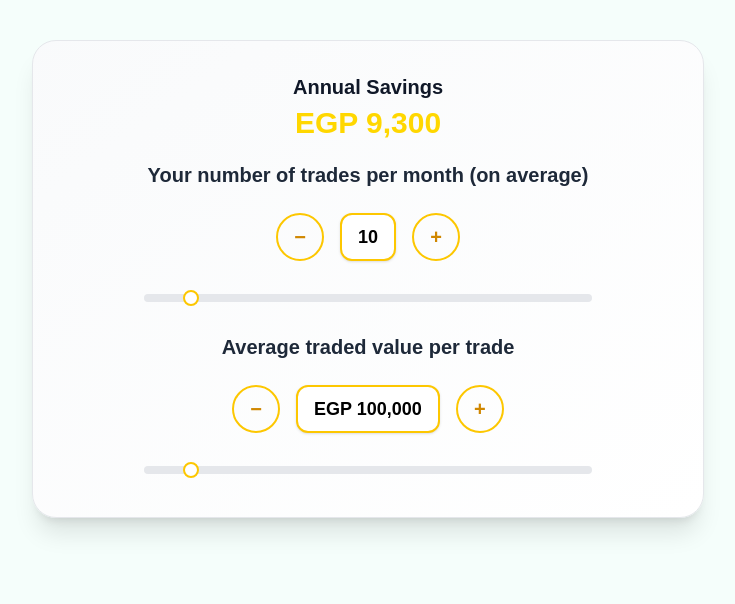
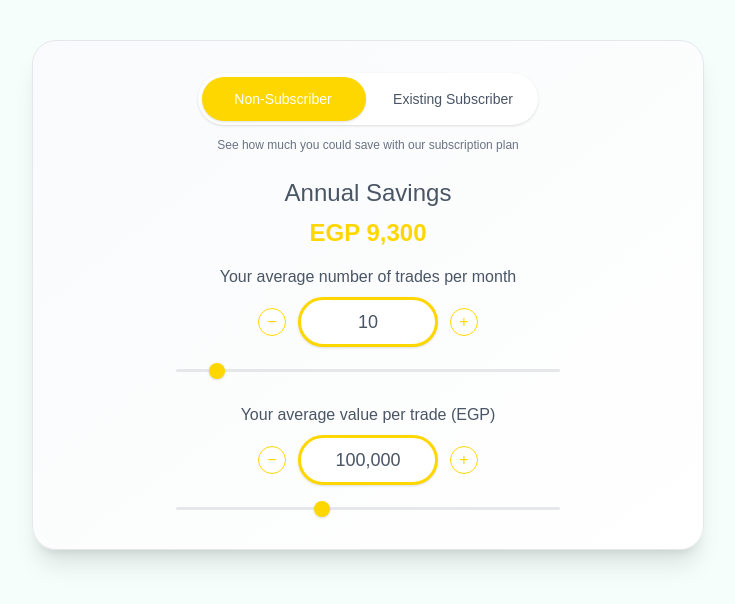
Before and after one commit to hishamjazzar/savings-widget-landing, a Next.js app: page / in a window 1280 px wide. Shown: the top 604 px of the page, without its empty margins (272-1007 px from the left). Built offline with nearby package versions, Linux system fonts and the light colour scheme.

Commit message:
added oldsub logic and toggle

```diff
--- a/app/components/SavingsCalculator.tsx
+++ b/app/components/SavingsCalculator.tsx
@@ -1,55 +1,141 @@
 'use client';
 import { useState, useEffect } from 'react';
+
+type SubscriptionType = 'none' | 'old';
+
 export default function SavingsWidget() {
   const [trades, setTrades] = useState(10); // monthly trades
   const [avgTradeValue, setAvgTradeValue] = useState(100000); // value per trade
   const [savings, setSavings] = useState<number | null>(null);
+  const [subscriptionType, setSubscriptionType] = useState<SubscriptionType>('none');
+
   const yearlyMultiplier = 12;
   const feeRate = 0.001;
   const monthlySubFee = 245;
+  const oldMonthlySubFee = 125;
+
   useEffect(() => {
     const totalMonthlyTradeValue = avgTradeValue * trades;
+
+    // Standard cost (non-subscriber)
     const standardCommission = totalMonthlyTradeValue * yearlyMultiplier * feeRate;
-    const flatTradeFees = trades * 2 * yearlyMultiplier; // EGP 2 per trade
+    const flatTradeFees = trades * 2 * yearlyMultiplier;
     const standardCost = standardCommission + flatTradeFees;
-    const subscriptionCost = monthlySubFee * yearlyMultiplier;
-    const userSavings = Math.max(0, Math.round(standardCost - subscriptionCost));
+
+    // Old subscription cost
+    const oldSubscriptionFeeAnnual = oldMonthlySubFee * yearlyMultiplier;
+    const oldSubscriberCommission = totalMonthlyTradeValue * yearlyMultiplier * feeRate;
+    const oldSubscriberFlatFees = trades * 2 * yearlyMultiplier;
+    const oldSubscriberCost = oldSubscriptionFeeAnnual + oldSubscriberCommission + oldSubscriberFlatFees;
+
+    // New subscription cost
+    const newSubscriptionFeeAnnual = monthlySubFee * yearlyMultiplier;
+    let newSubscriberCost = newSubscriptionFeeAnnual;
+
+    if (trades > 50) {
+      const paidTrades = trades - 50;
+      const paidTradeValue = avgTradeValue * paidTrades;
+
+      const extraCommission = paidTradeValue * yearlyMultiplier * feeRate;
+      const extraFlatFees = paidTrades * 2 * yearlyMultiplier;
+
+      newSubscriberCost += extraCommission + extraFlatFees;
+    }
+
+    // Calculate relevant savings based on subscription type
+    const userSavings = Math.max(0, Math.round(
+      subscriptionType === 'old'
+        ? oldSubscriberCost - newSubscriberCost
+        : standardCost - newSubscriberCost
+    ));
+
     setSavings(userSavings);
-  }, [trades, avgTradeValue]);
-  const buttonClass =
-    'h-12 w-12 rounded-full border-2 border-yellow-400 text-yellow-600 hover:bg-yellow-50 hover:border-yellow-500 transition-all duration-200 flex items-center justify-center font-bold text-xl';
-  const valueBox =
-    'text-black text-lg font-semibold border-2 border-yellow-400 rounded-xl flex items-center justify-center bg-white shadow-sm px-4 py-2';
+  }, [trades, avgTradeValue, subscriptionType]);
+
+  const buttonClass = `
+    h-7 w-7 rounded-full border border-[#FFD700] text-[#FFD700]
+    hover:bg-yellow-50 transition-all duration-200
+    flex items-center justify-center font-medium text-base bg-white
+  `;
+  const valueBox = `
+    text-gray-600 text-lg font-medium border-[3px] border-[#FFD700]
+    rounded-full flex items-center justify-center bg-white
+    shadow-sm px-6 py-2 min-w-[140px]
+  `;
   const sliderClass =
-    'w-full appearance-none h-2 bg-gray-200 rounded outline-none cursor-pointer';
-  const thumbClass =
-    '[&::-webkit-slider-thumb]:appearance-none [&::-webkit-slider-thumb]:h-4 [&::-webkit-slider-thumb]:w-4 [&::-webkit-slider-thumb]:rounded-full [&::-webkit-slider-thumb]:bg-white [&::-webkit-slider-thumb]:border-2 [&::-webkit-slider-thumb]:border-yellow-400';
+    'w-full appearance-none h-[3px] bg-gray-200 rounded outline-none cursor-pointer';
+  const thumbClass = `
+    [&::-webkit-slider-thumb]:appearance-none [&::-webkit-slider-thumb]:h-4
+    [&::-webkit-slider-thumb]:w-4 [&::-webkit-slider-thumb]:rounded-full
+    [&::-webkit-slider-thumb]:bg-[#FFD700] [&::-webkit-slider-thumb]:border-0
+    [&::-webkit-slider-thumb]:cursor-pointer [&::-webkit-slider-thumb]:shadow-sm
+  `;
+  const toggleClass = `
+    relative inline-flex items-center gap-2 bg-white rounded-full p-1 w-[340px] h-[52px] shadow-sm
+    transition-colors duration-200 ease-in-out cursor-pointer
+  `;
+  const toggleButtonClass = `
+    absolute ${subscriptionType === 'old' ? 'right-1' : 'left-1'}
+    inline-block h-[44px] w-[164px] transform rounded-full bg-[#FFD700] shadow-sm
+    transition duration-200 ease-in-out
+  `;
+  const toggleTextClass = `
+    z-10 w-[164px] text-center text-sm transition-colors duration-200
+  `;
+
   return (
     <div className="w-full max-w-2xl mx-auto mt-10">
-      <div className="bg-gradient-to-br from-gray-50 to-white rounded-3xl border border-gray-200 shadow-xl p-8 space-y-8">
+      <div className="bg-gradient-to-br from-gray-50 to-white rounded-3xl border border-gray-200 shadow-xl p-8">
+        {/* Subscription Toggle */}
+        <div className="flex flex-col items-center gap-3 mb-6">
+          <button
+            onClick={() => setSubscriptionType(subscriptionType === 'none' ? 'old' : 'none')}
+            className={toggleClass}
+            role="switch"
+            aria-checked={subscriptionType === 'old'}
+          >
+            <span className={toggleButtonClass} />
+            <span className={`${toggleTextClass} ${subscriptionType === 'none' ? 'text-white' : 'text-gray-600'}`}>
+              Non-Subscriber
+            </span>
+            <span className={`${toggleTextClass} ${subscriptionType === 'old' ? 'text-white' : 'text-gray-600'}`}>
+              Existing Subscriber
+            </span>
+          </button>
+          <p className="text-gray-500 text-center text-xs font-normal max-w-sm">
+            {subscriptionType === 'none'
+              ? "See how much you could save with our subscription plan"
+              : "Compare your current plan (125 EGP/month) with our new pricing"}
+          </p>
+        </div>
+
         {savings !== null && (
-          <div className="text-center space-y-1 mb-5">
-            <div className="text-xl font-bold text-gray-900" style={{ fontFamily: 'DM Sans, sans-serif' }}>
+          <div className="text-center mb-4">
+            <div className="text-2xl font-medium text-gray-600 mb-2" style={{ fontFamily: 'DM Sans, sans-serif' }}>
               Annual Savings
             </div>
-            <div className="flex justify-center items-end gap-1">
-              <span className="text-3xl font-bold text-[#FFD700]" style={{ fontFamily: 'DM Sans, sans-serif' }}>
+            <div className="flex justify-center items-end">
+              <span className="text-2xl font-bold text-[#FFD700]" style={{ fontFamily: 'DM Sans, sans-serif' }}>
                 EGP {savings.toLocaleString()}
               </span>
             </div>
           </div>
         )}
-        <div className="flex flex-col items-center space-y-10">
+
+        <div className="flex flex-col items-center space-y-6">
           {/* Trades per month */}
-          <div className="space-y-6 w-full max-w-md mb-6">
-            <h3 className="text-xl font-semibold text-gray-800 text-center" style={{ fontFamily: 'DM Sans, sans-serif' }}>
-              Your number of trades per month (on average)
+          <div className="space-y-3 w-full max-w-md">
+            <h3 className="text-base font-medium text-gray-600 text-center mb-2" style={{ fontFamily: 'DM Sans, sans-serif' }}>
+              Your average number of trades per month
             </h3>
-            <div className="flex items-center justify-center gap-4">
+            <div className="flex items-center justify-center gap-3 mb-2">
               <button className={buttonClass} onClick={() => setTrades(t => Math.max(1, t - 1))}>−</button>
-              <div className={valueBox}>{trades}</div>
+              <div className={valueBox}>
+                {trades}
+              </div>
               <button className={buttonClass} onClick={() => setTrades(t => Math.min(100, t + 1))}>+</button>
             </div>
+            <div className="px-8">
               <input
                 type="range"
                 min="1"
@@ -61,20 +147,25 @@ export default function SavingsWidget() {
                 style={{ accentColor: '#FFD700' }}
               />
             </div>
+          </div>
+
           {/* Average trade value */}
-          <div className="space-y-6 w-full max-w-md mb-1">
-            <h3 className="text-xl font-semibold text-gray-800 text-center" style={{ fontFamily: 'DM Sans, sans-serif' }}>
-              Average traded value per trade
+          <div className="space-y-3 w-full max-w-md">
+            <h3 className="text-base font-medium text-gray-600 text-center mb-2" style={{ fontFamily: 'DM Sans, sans-serif' }}>
+              Your average value per trade (EGP)
             </h3>
-            <div className="flex items-center justify-center gap-4">
+            <div className="flex items-center justify-center gap-3 mb-2">
               <button className={buttonClass} onClick={() => setAvgTradeValue(v => Math.max(10000, v - 10000))}>−</button>
-              <div className={valueBox}>EGP {avgTradeValue.toLocaleString()}</div>
-              <button className={buttonClass} onClick={() => setAvgTradeValue(v => Math.min(1000000, v + 10000))}>+</button>
+              <div className={valueBox}>
+                {avgTradeValue.toLocaleString()}
               </div>
+              <button className={buttonClass} onClick={() => setAvgTradeValue(v => Math.min(250000, v + 10000))}>+</button>
+            </div>
+            <div className="px-8">
               <input
                 type="range"
                 min="10000"
-              max="1000000"
+                max="250000"
                 step="10000"
                 value={avgTradeValue}
                 onChange={(e) => setAvgTradeValue(parseInt(e.target.value))}
@@ -85,5 +176,6 @@ export default function SavingsWidget() {
           </div>
         </div>
       </div>
+    </div>
   );
 }
```
Lines whose indentation alone changed are shown as unchanged.
